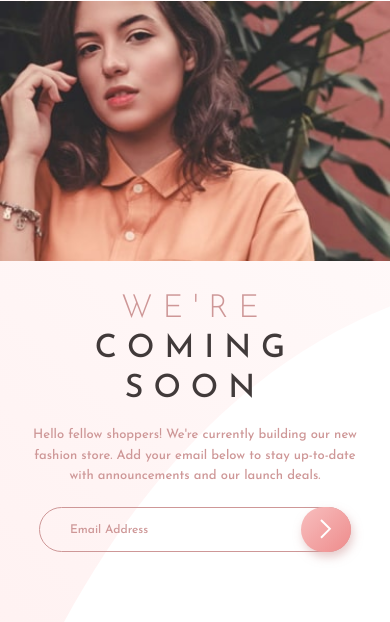
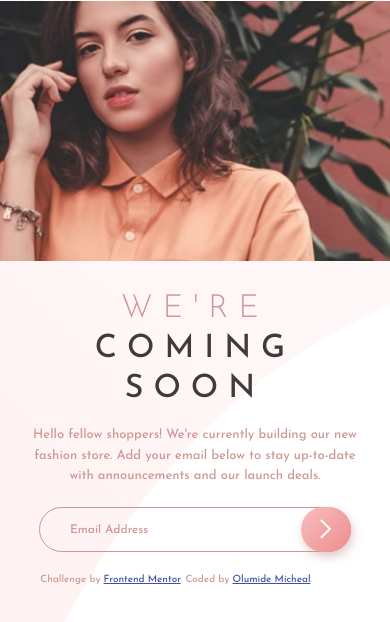
Before and after one commit to codewithmide/base-apparel-coming-soon, a plain HTML site: page index.html in a window 390 px wide. Shown: the part 84-706 px from the top of the page. Drawn offline with Linux system fonts and the light colour scheme.

Commit message:
made some adjustments

```diff
--- a/index.html
+++ b/index.html
@@ -30,19 +30,16 @@
             <img src="./images/icon-arrow.svg" alt="arrow button">
           </button>
           <small>please provide a valid email</small>
+          <p class="attribution">
+            Challenge by <a href="https://www.frontendmentor.io?ref=challenge" target="_blank">Frontend Mentor</a>.
+            Coded by <a href="https://github.com/codewithmide/base-apparel-coming-soon.git">Olumide Micheal</a>.
+          </p>
         </form>
       </div>
-
     </div>
     <div class="right">
     </div>
   </div>
-  <!--<footer>
-    <p class="attribution">
-      Challenge by <a href="https://www.frontendmentor.io?ref=challenge" target="_blank">Frontend Mentor</a>.
-      Coded by <a href="#">Your Name Here</a>.
-    </p>
-  </footer>-->
   <script src="script.js"></script>
 </body>
 </html>
--- a/styles.css
+++ b/styles.css
@@ -138,6 +138,7 @@ form.error small {
 .attribution {
     font-size: 11px;
     text-align: center;
+    position: absolute;
 }
 
 .attribution a {
@@ -212,4 +213,15 @@ form.error small {
         width: inherit;
     }
 
+    .error-icon {
+        top: 11px;
+        right: 60px;
+        display: none;
+    }
+
+    .attribution {
+        font-size: 10px;
+        text-align: center;
+        position: absolute;
+    }
 }
```
